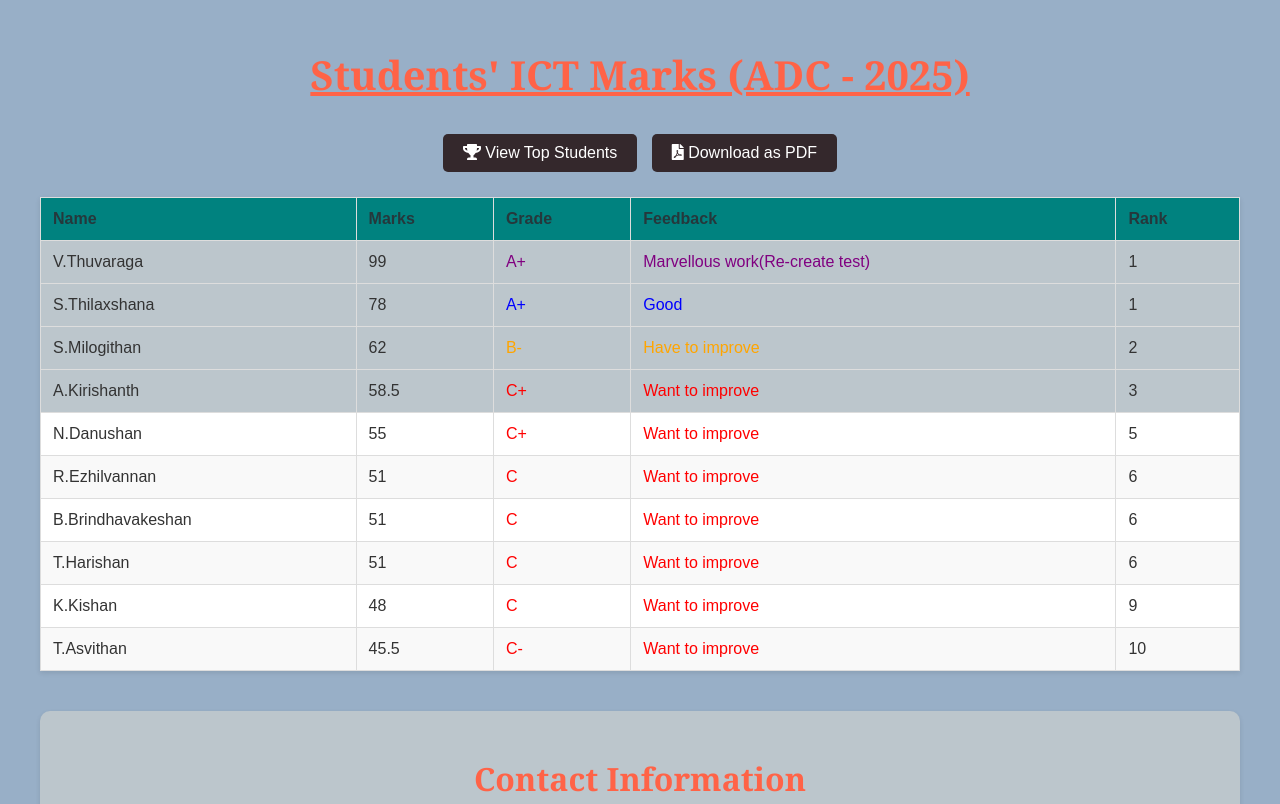
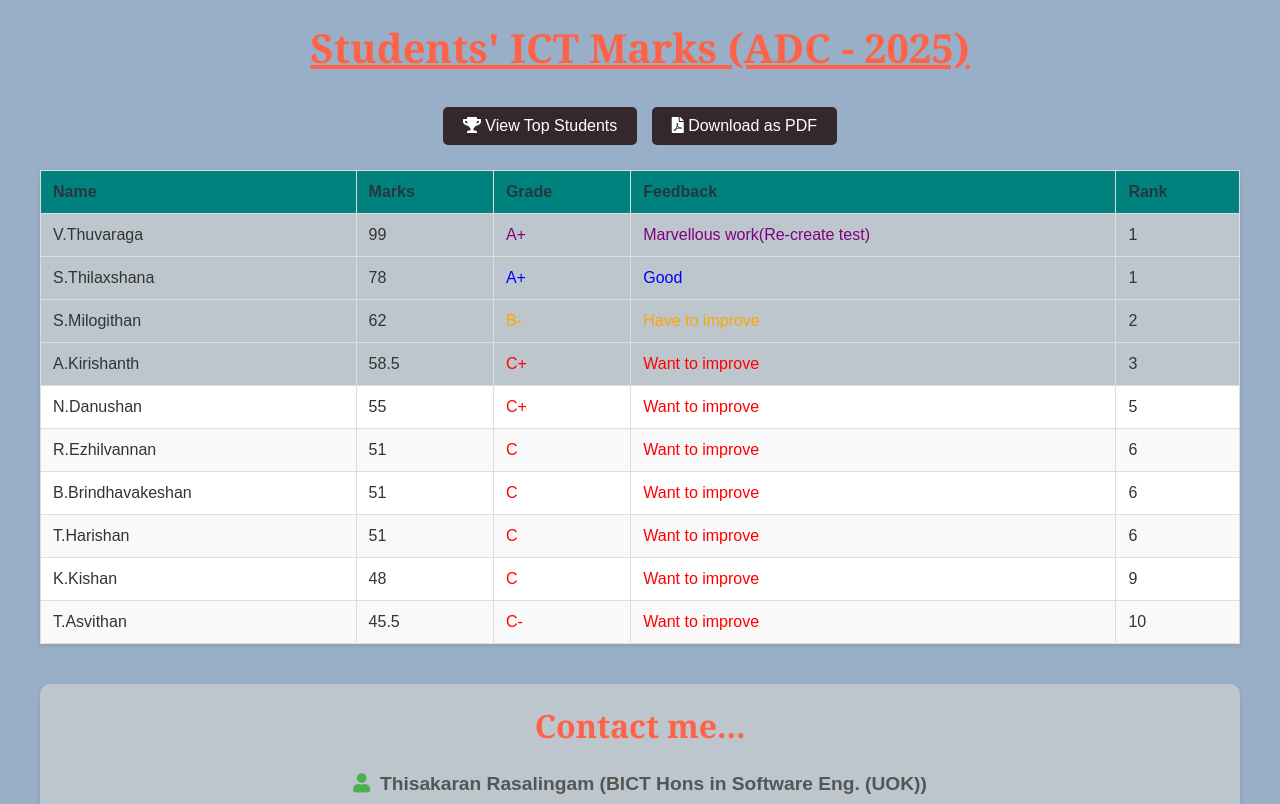
Before and after one commit to ThisakaranR-ICT-ALevel/ICT_UNIT01.1-25, a plain HTML site: page index.html in a window 1280 px wide. Shown: the top 804 px of the page. Drawn offline with nearby package versions, Linux system fonts and the light colour scheme.

Commit message:
index.html
update new changes

```diff
--- a/index.html
+++ b/index.html
@@ -22,6 +22,8 @@
             text-align: center;
             color: #ff6347; /* Change header color to tomato */
             font-family: 'Georgia', serif;
+            font-size: 2.5em;
+            margin-top: 0;
         }
         h1 {
             font-size: 2.5em;
@@ -289,12 +291,12 @@
 
             </tbody>
         </table>
-        <div class="contact">
-            <h2>Contact Information</h2>
+    <div class="contact">
+        <h2>Contact me...</h2>
         <p><i class="fas fa-user icon"></i><b>Thisakaran Rasalingam (BICT Hons in Software Eng. (UOK))</b></p>
         <p><i class="fas fa-envelope icon"></i>Email: <a href="mailto:Thisakaranr.ict@gmail.com">Thisakaranr.ict@gmail.com</a></p>
         <p><i class="fas fa-phone icon"></i>Phone: +94 76 830 7957</p>
-        </div>
+    </div>
     </div>
 
     <script src="https://cdnjs.cloudflare.com/ajax/libs/jspdf/2.5.1/jspdf.umd.min.js"></script>
```
